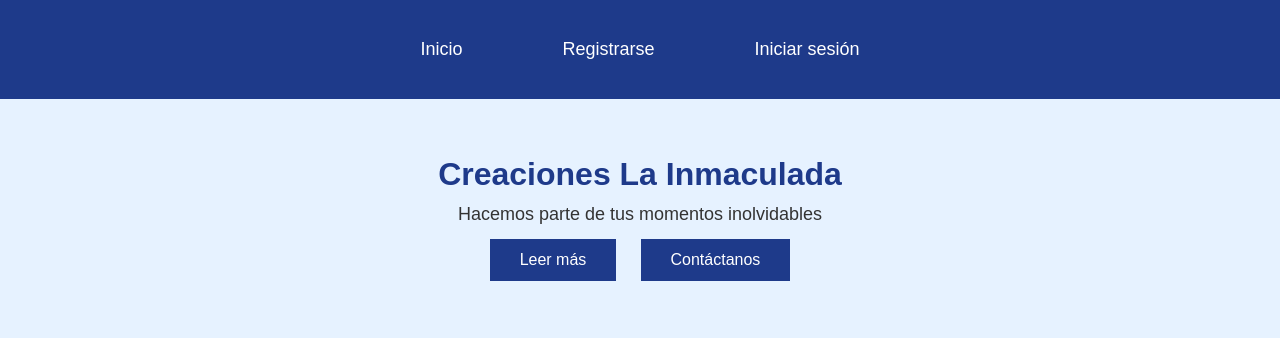
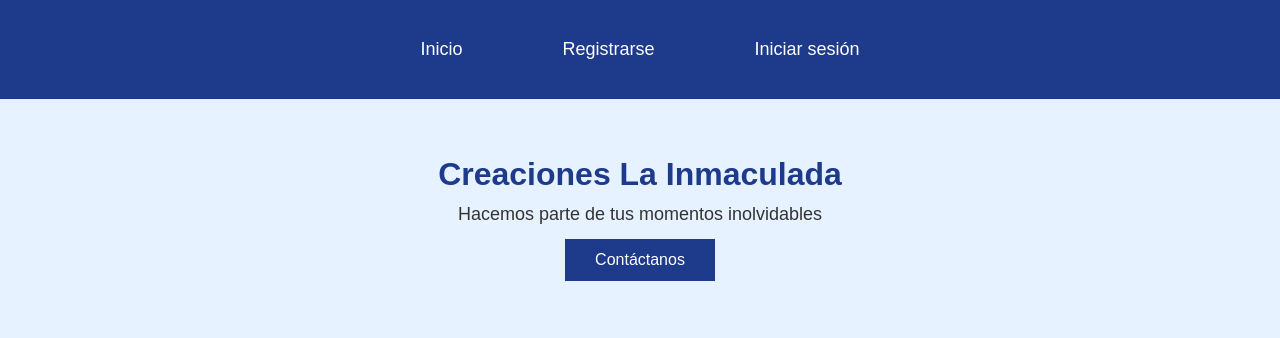
Before and after one commit to DanaCardona/Mi-pagweb, a plain HTML site: page index.html in a window 1280 px wide. Shown: the top 338 px of the page. Drawn offline with Linux system fonts and the light colour scheme.

Commit message:
boton de contacto listo

```diff
--- a/index.html
+++ b/index.html
@@ -23,8 +23,8 @@
     <section class="content">
         <h1>Creaciones La Inmaculada</h1>
         <p>Hacemos parte de tus momentos inolvidables</p>
-        <button class="btn">Leer más</button>
-        <button class="btn">Contáctanos</button>
+        <a href="https://wa.me/message/6MEXB3K57XEEI1"><button class="btn">Contáctanos</button>
+        </a>
     </section>
 
     <!-- Sección sobre la empresa -->
```
